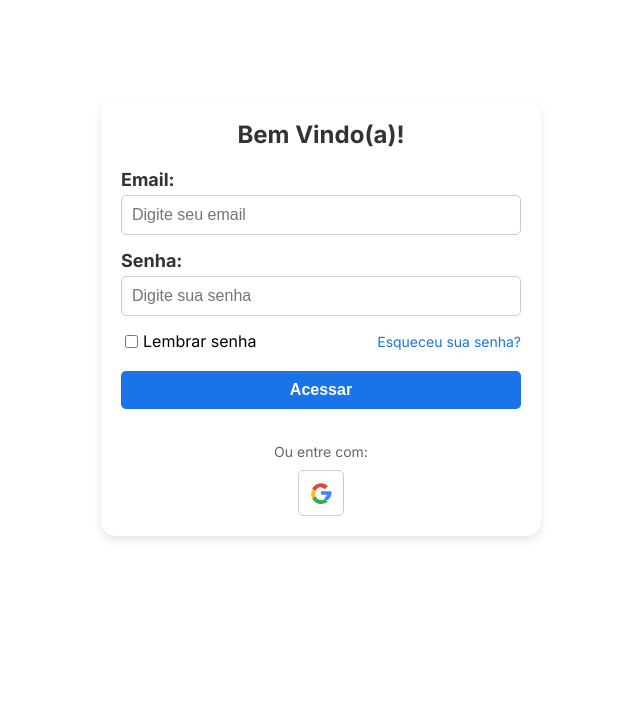
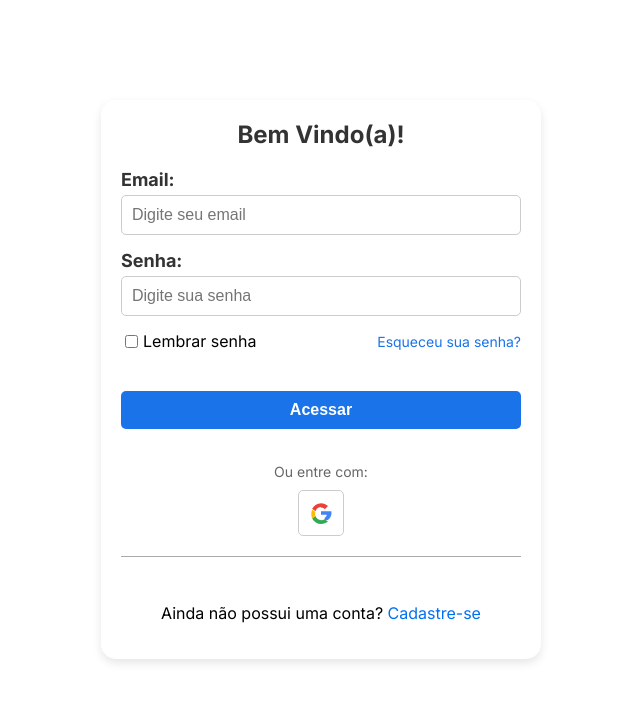
Before and after one commit to RicardoPXavier/Lista-de-Tarefas, a Next.js app: page /login in a window 1280 px wide. Shown: the top 702 px of the page, without its empty margins (319-959 px from the left). Built offline with nearby package versions, Linux system fonts and the light colour scheme.

Commit message:
Adicionando 'Cadastre-se'

```diff
--- a/src/app/login/page.module.scss
+++ b/src/app/login/page.module.scss
@@ -72,6 +72,7 @@
 .buttonAcessar {
     width: 100%;
     padding: 10px;
+    margin-top: 5%;
     font-size: 16px;
     font-weight: bold;
     color: #fff;
@@ -116,3 +117,24 @@
     width: 24px;
     height: 24px;
 }
+
+.separator {
+    border: none;
+    border-top: 1px solid #aaa;
+    margin: 20px 0;
+    width: 100%;
+}
+
+.signupPrompt {
+    text-align: center;
+    margin-top: 10px;
+}
+
+.signupLink {
+    color: #0070f3;
+    text-decoration: none;
+}
+
+.signupLink:hover {
+    text-decoration: underline;
+}
--- a/src/app/login/page.tsx
+++ b/src/app/login/page.tsx
@@ -31,6 +31,10 @@ export default function TelaLogin() {
                         <Image src={googleIcon} alt="Google" className={style.googleIcon}/>
                     </button>
                 </div>
+                <hr className={style.separator} />
+                <div className={style.signupPrompt}>
+                    <p>Ainda não possui uma conta? <a href="#" className={style.signupLink}>Cadastre-se</a></p>
+                </div>
             </div>
         </main>
     );
```
